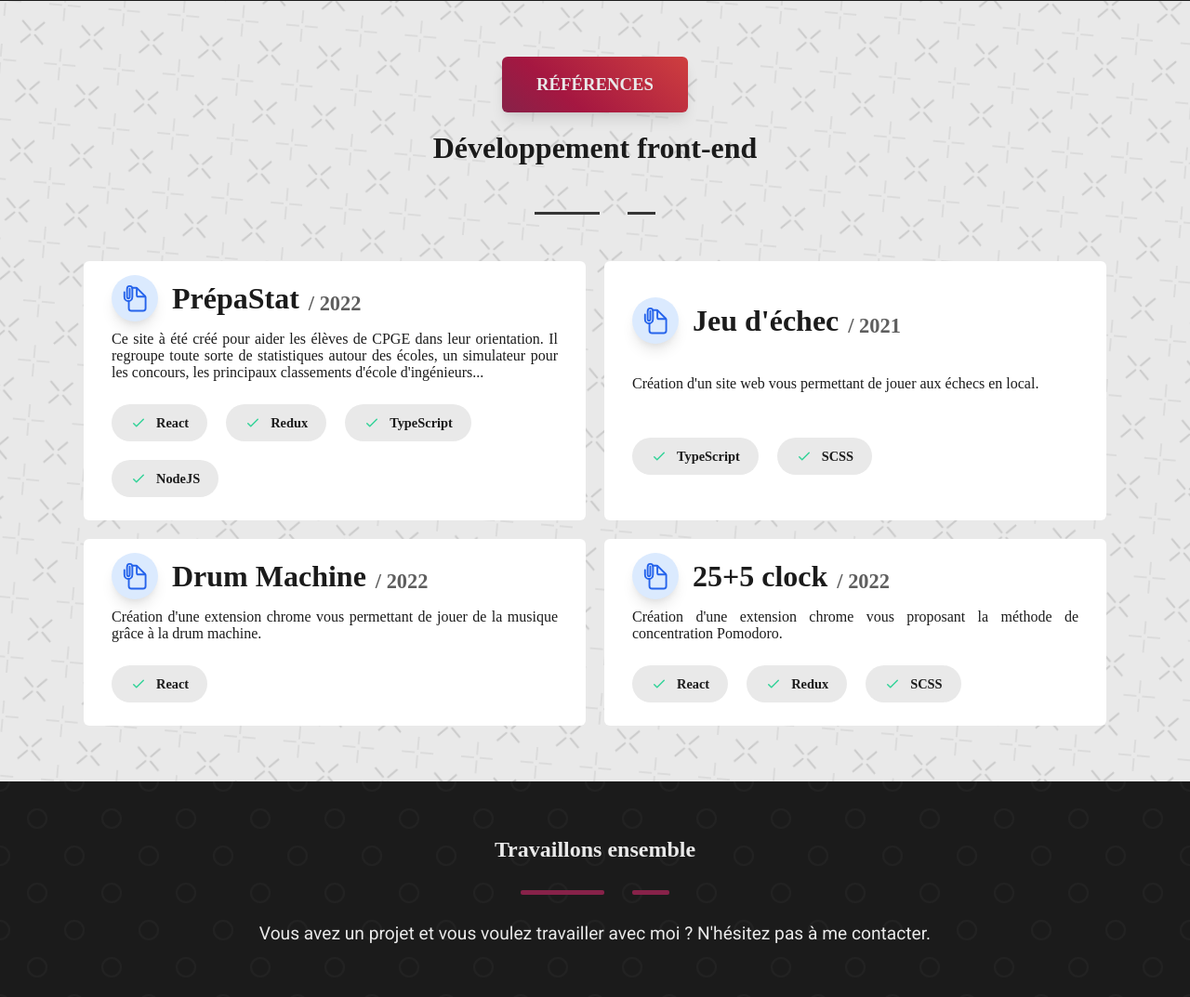
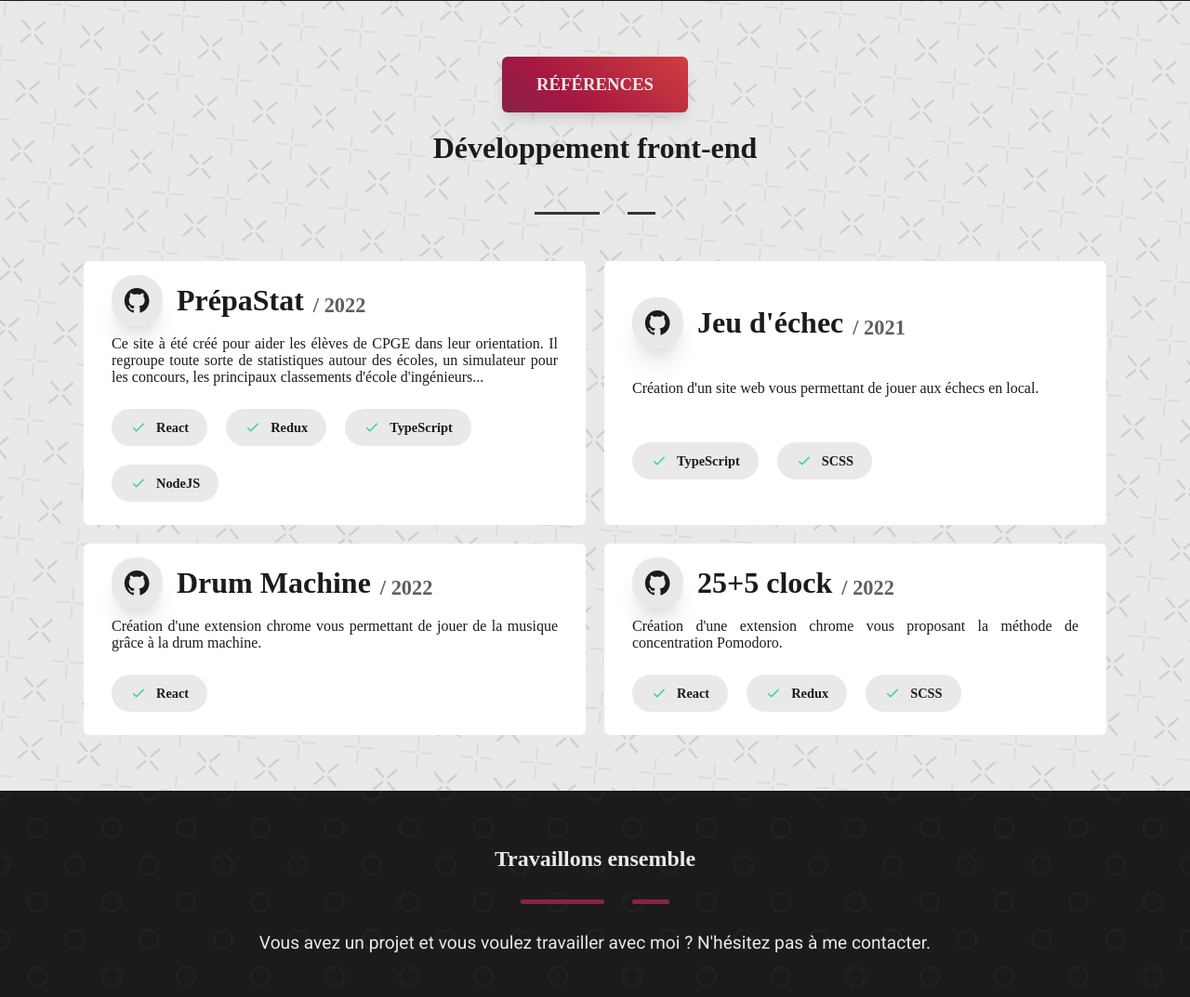
Before and after one commit to leoroullois/portfolio-leoroullois, a website: page index.html in a window 1280 px wide. Shown: the part 2892-3965 px from the top of the page at 93% size. Drawn offline with nearby package versions, Linux system fonts and the light colour scheme; no server answers; a web font is replaced by a local one.

Commit message:
fix: navbar responsive bug + logo github portfolio

```diff
--- a/index.html
+++ b/index.html
@@ -61,15 +61,16 @@
 					Je suis développeur front-end ainsi qu'étudiant à
 					<span class="strong">ESIEE Paris</span>. J'ai donc un panel de
 					connaissance suffisamment large pour concevoir des applications web
-					innovantes. De plus, je suis ambitieux, tourné vers l'action et prêt à relever des défis de taille
-					: laissez moi vous accompagner sur tout le front-end de votre projet.
+					innovantes. De plus, je suis ambitieux, tourné vers l'action et prêt à
+					relever des défis de taille : laissez moi vous accompagner sur tout le
+					front-end de votre projet.
 				</p>
 				<a href="#contact" id="learn-more-btn">
 					<p>Me contacter</p>
 					<ion-icon name="caret-down-outline"></ion-icon>
 				</a>
 			</div>
-			<a id="chevron-down">
+			<a href="#wrapper" id="chevron-down">
 				<ion-icon name="chevron-down-outline"></ion-icon>
 			</a>
 			<div id="background"></div>
@@ -298,7 +299,7 @@
 					>
 						<div class="ref-title">
 							<div class="icon">
-								<ion-icon name="document-attach-outline"> </ion-icon>
+								<ion-icon name="logo-github"></ion-icon>
 							</div>
 							<h4>
 								PrépaStat
@@ -365,7 +366,7 @@
 					>
 						<div class="ref-title">
 							<div class="icon">
-								<ion-icon name="document-attach-outline"> </ion-icon>
+								<ion-icon name="logo-github"></ion-icon>
 							</div>
 							<h4>
 								Jeu d'échec
@@ -408,7 +409,7 @@
 					>
 						<div class="ref-title">
 							<div class="icon">
-								<ion-icon name="document-attach-outline"> </ion-icon>
+								<ion-icon name="logo-github"></ion-icon>
 							</div>
 							<h4>
 								Drum Machine
@@ -440,7 +441,7 @@
 					>
 						<div class="ref-title">
 							<div class="icon">
-								<ion-icon name="document-attach-outline"> </ion-icon>
+								<ion-icon name="logo-github"></ion-icon>
 							</div>
 							<h4>
 								25+5 clock
--- a/scss/styles.scss
+++ b/scss/styles.scss
@@ -174,12 +174,12 @@ a {
 		#nav-right {
 			flex-direction: column;
 			height: auto;
-			margin-top: -320px;
+			margin-top: -375px;
 			overflow: hidden;
 			width: 100%;
+			justify-content: center;
 			align-items: center;
-			justify-content: center;
-			transition: margin-top 0.7s ease-out;
+			transition: margin-top 0.5s ease-out;
 			a {
 				height: 50px;
 				margin-left: 0px;
@@ -661,16 +661,16 @@ main {
 					display: flex;
 					justify-content: center;
 					align-items: center;
-					height: 50px;
-					width: 50px;
+					height: 55px;
+					width: 55px;
 					border-radius: 25px;
-					background-color: $light-blue;
-					box-shadow: $btn-shadow;
+					background-color: $main-white;
+					box-shadow: $nav-shadow;
 				}
 				ion-icon {
 					font-size: 1.9rem;
 					line-height: 2rem;
-					color: $bg-blue;
+					color: $main-black;
 				}
 			}
 			.ref-desc {
@@ -728,8 +728,8 @@ main {
 			margin: 0 auto;
 			@include bars(90px, rgb(135, 34, 73), 40px, rgb(135, 34, 73));
 			.bars .bar {
-				height: 5px!important;
-				border-radius: 2px;;
+				height: 5px !important;
+				border-radius: 2px;
 			}
 			p {
 				text-align: justify;
@@ -765,10 +765,10 @@ main {
 		border-bottom: 1px solid $light-black;
 	}
 }
-@media screen and (min-width:1024px) {
+@media screen and (min-width: 1024px) {
 	main #portfolio .ref .ref-technos {
 		justify-content: flex-start;
-		column-gap:20px;
+		column-gap: 20px;
 	}
 }
 // Responsive portfolio
```
Also changed, not shown: css/styles.css, 1 other file.
